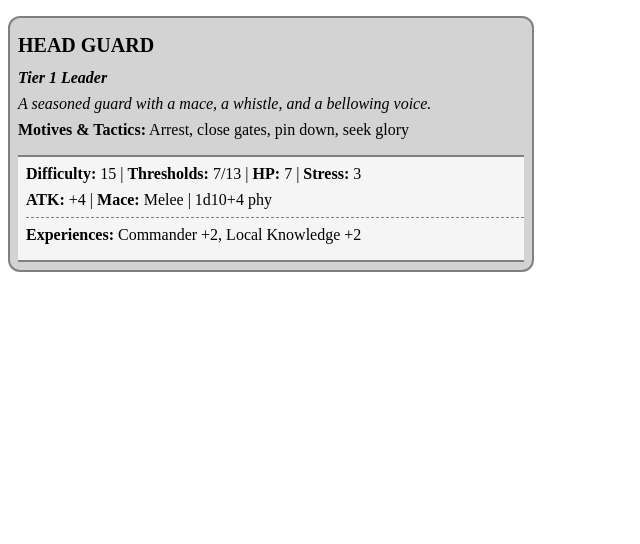
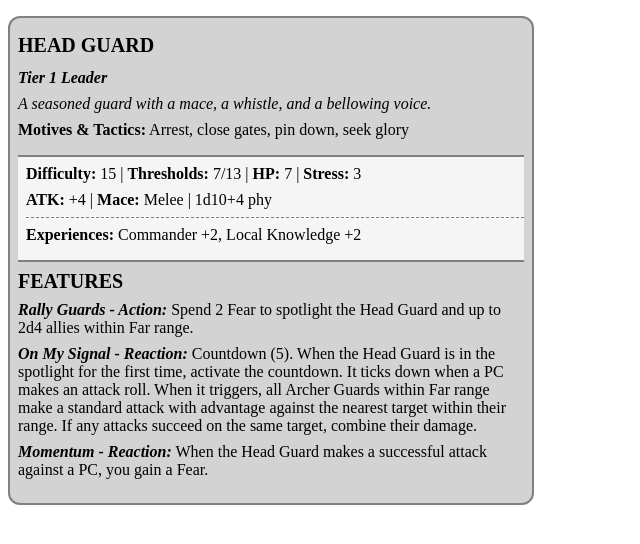
Before and after one commit to PaulanDev/Daggerheart-Solo-Play-Utilities, a plain HTML site: page index.html in a window 1280 px wide. Shown: the whole page, without its empty margins (0-640 px from the left). Drawn offline with Linux system fonts and the light colour scheme.

Commit message:
Update script and style
Finshed making a template for adversary cards

```diff
--- a/script.js
+++ b/script.js
@@ -10,6 +10,12 @@ window.addEventListener("load", function () {
     TESTEXPHOLDER = `<p class="adv-card-experiences"><strong>Experiences: </strong> ${TESTEXPS.join(
       ", "
     )}</p>`;
+  }
+
+  let TESTFEATS = TESTADV.features;
+  let TESTFEATHOLDER = "";
+  for (const feature in TESTFEATS) {
+    TESTFEATHOLDER += `<p class="adv-crad-feature"><em><strong>${TESTFEATS[feature].name} - ${TESTFEATS[feature].type}:</strong></em> ${TESTFEATS[feature].text}</p>`;
   }
 
   TESTPARA.innerHTML = `
@@ -37,6 +43,10 @@ window.addEventListener("load", function () {
   } | ${TESTADV.weapon.wpnDamage}</p>
             ${TESTEXPS.length > 0 ? TESTEXPHOLDER : null}
     </div>
+    <p class="adv-card-feature-title"><strong>FEATURES</strong></p>
+    <div class="adv-card-feature-list">
+      ${TESTFEATHOLDER}
+    </div>
     </div>
   `;
 });
--- a/style.css
+++ b/style.css
@@ -19,7 +19,8 @@ body {
   margin-top: 8px;
 }
 
-.adv-card-name {
+.adv-card-name,
+.adv-card-feature-title {
   font-size: 1.25rem;
 }
 
@@ -34,3 +35,8 @@ body {
   border-top: 1px dashed gray;
   padding-top: 8px;
 }
+
+.adv-card-feature-title {
+  padding-top: 16px;
+  margin-bottom: 0px;
+}
```
